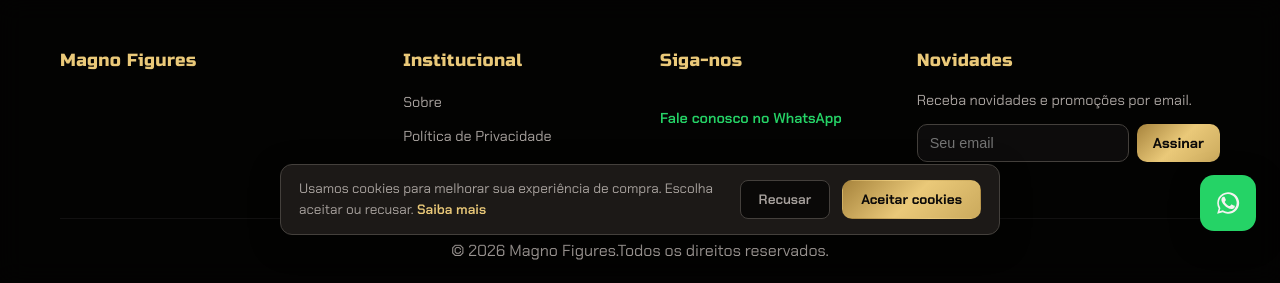
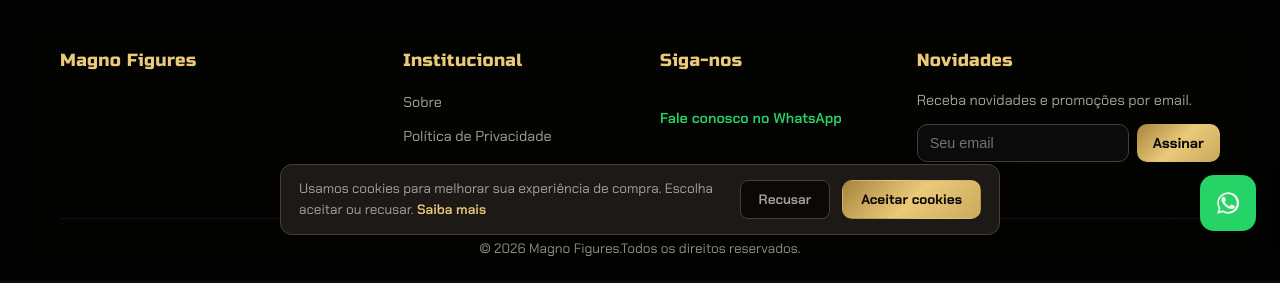
Before and after one commit to vwtechdev/magno-figures, a Django app: page /accounts/profile/ in a window 1280 px wide. Shown: the part 545-828 px from the top of the page. After the commit the page ends 801 px from the top, so only its background shows below. Run offline with Django 5.2, Linux system fonts and the light colour scheme; data comes from the database, SQL or seed files in the repository; data that the repository does not hold is empty.

Commit message:
fix: restore footer font size and brace balance

```diff
--- a/static/css/base.css
+++ b/static/css/base.css
@@ -584,6 +584,7 @@ ul {
     padding: 20px 0;
     text-align: center;
     color: var(--text-muted);
+    font-size: 0.85rem;
 }
 
 .footer__break {
@@ -594,8 +595,6 @@ ul {
     .footer__break {
         display: inline;
     }
-}
-    font-size: 0.85rem;
 }
 
 /* ============ CARD COMPONENT ============ */
```
